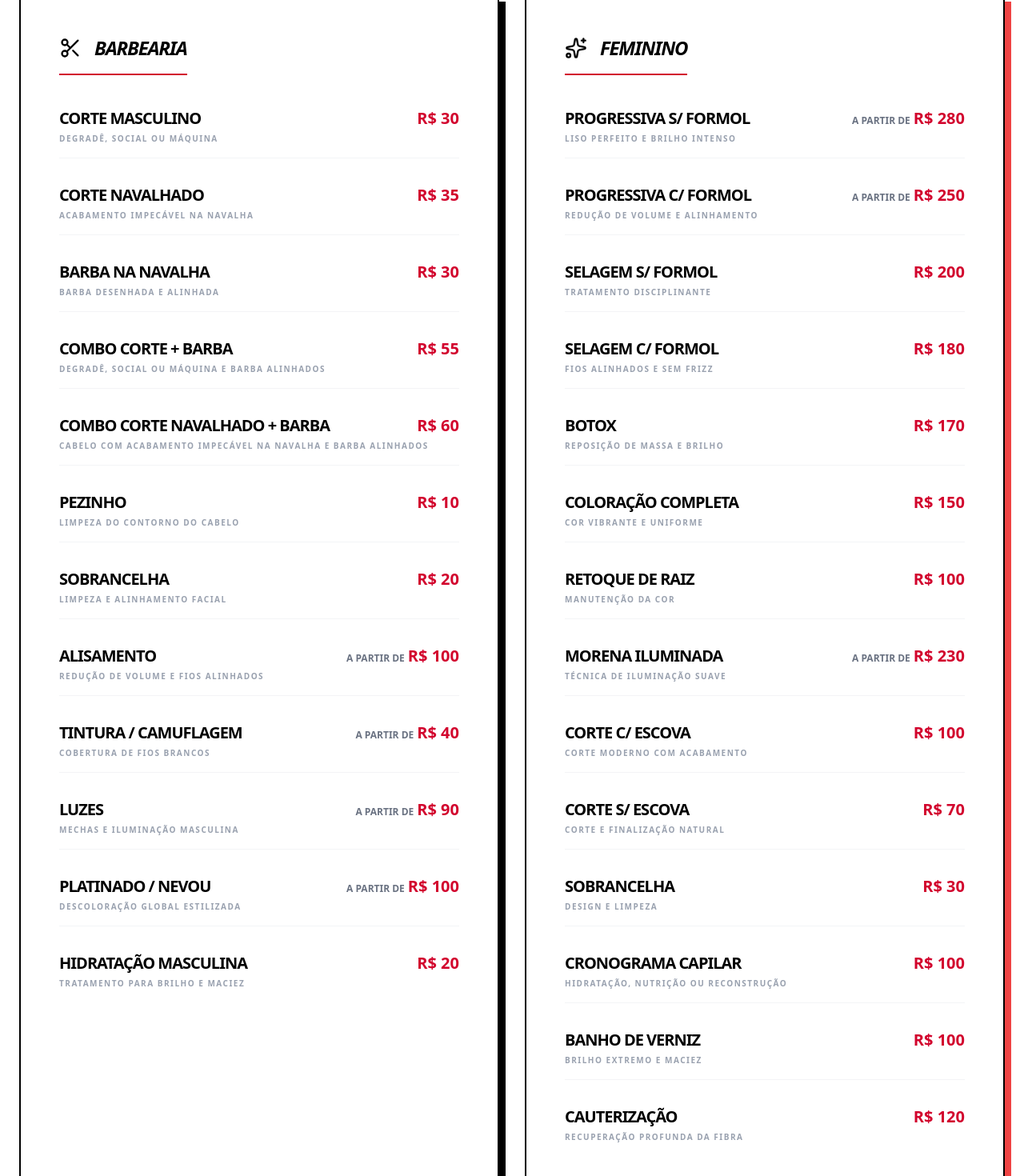
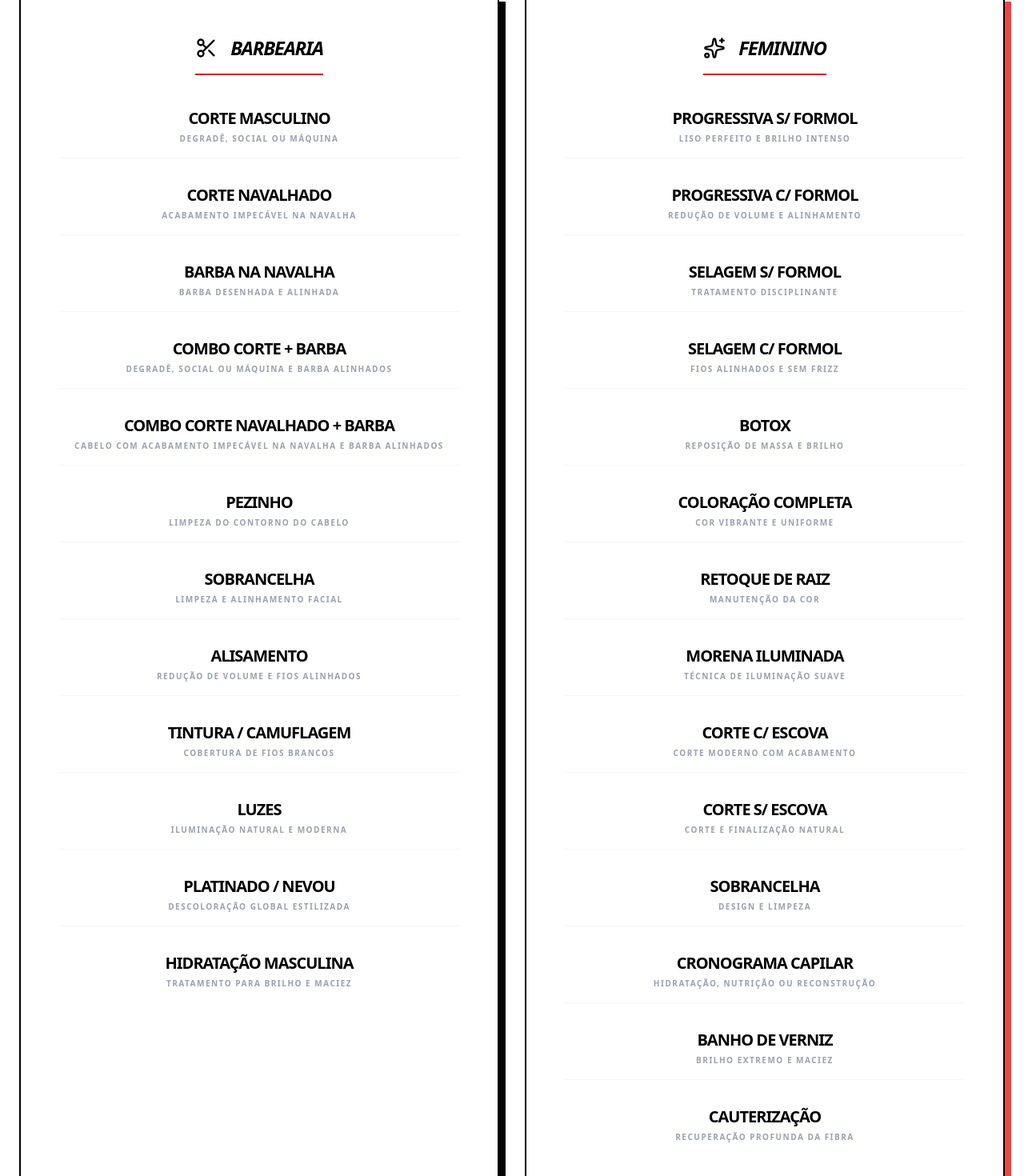
Before and after one commit to paulordo/salaovivianepaulo, a React (Vite) app: page / in a window 1280 px wide. Shown: the part 2020-3490 px from the top of the page at 80% size. Built offline with nearby package versions, Linux system fonts and the light colour scheme.

Commit message:
retirando valores da tabela de servços

```diff
--- a/src/App.tsx
+++ b/src/App.tsx
@@ -50,7 +50,7 @@ const App: React.FC = () => {
 
             <Reveal delay={0.4}>
               <p className="text-gray-800 leading-relaxed text-lg md:text-2xl font-medium max-w-2xl mx-auto">
-                Mais do que um corte ou uma cor, queremos que você se sinta em
+                Mais do que um corte, uma cor ou um procedimento, queremos que você se sinta em
                 casa. Venha nos visitar em Rolândia!
               </p>
             </Reveal>
--- a/src/components/services.tsx
+++ b/src/components/services.tsx
@@ -13,7 +13,7 @@ const Services: React.FC = () => {
               Tabela de Serviços
             </span>
             <h2 className="text-5xl md:text-7xl font-sans font-black uppercase leading-none italic">
-              Preço Justo, <br />
+              Diversidade e <br />
               <span className="text-brand-red not-italic">Trabalho Sério.</span>
             </h2>
           </Reveal>
@@ -23,9 +23,9 @@ const Services: React.FC = () => {
           {/* LADO MASCULINO */}
           <div className="bg-white border-2 border-black p-8 md:p-12 shadow-[8px_8px_0_0_#000000]">
             <Reveal delay={0.2}>
-              <div className="flex items-center gap-4 mb-10 border-b-2 border-brand-red pb-4 w-fit">
+              <div className="flex items-center gap-4 mb-10 border-b-2 border-brand-red pb-4 w-fit mx-auto">
                 <Scissors className="text-black" size={28} />
-                <h3 className="text-2xl font-black uppercase italic tracking-tighter">
+                <h3 className="group text-2xl font-black uppercase italic tracking-tighter">
                   Barbearia
                 </h3>
               </div>
@@ -34,62 +34,44 @@ const Services: React.FC = () => {
             <div className="space-y-8">
               <PriceItem
                 title="Corte Masculino"
-                price="R$ 30"
                 desc="Degradê, social ou máquina"
               />
               <PriceItem
                 title="Corte Navalhado"
-                price="R$ 35"
                 desc="Acabamento impecável na navalha"
               />
               <PriceItem
                 title="Barba na Navalha"
-                price="R$ 30"
                 desc="Barba desenhada e alinhada"
               />
               <PriceItem
                 title="Combo Corte + Barba"
-                price="R$ 55"
                 desc="Degradê, social ou máquina e barba alinhados"
               />
               <PriceItem
                 title="Combo Corte Navalhado + Barba"
-                price="R$ 60"
                 desc="Cabelo com acabamento impecável na navalha e barba alinhados"
               />
-              <PriceItem
-                title="Pezinho"
-                price="R$ 10"
-                desc="Limpeza do contorno do cabelo"
-              />
+              <PriceItem title="Pezinho" desc="Limpeza do contorno do cabelo" />
               <PriceItem
                 title="Sobrancelha"
-                price="R$ 20"
                 desc="Limpeza e alinhamento facial"
               />
               <PriceItem
                 title="Alisamento"
-                price="A partir de R$ 100"
                 desc="Redução de volume e fios alinhados"
               />
               <PriceItem
                 title="Tintura / Camuflagem"
-                price="A partir de R$ 40"
                 desc="Cobertura de fios brancos"
               />
-              <PriceItem
-                title="Luzes"
-                price="A partir de R$ 90"
-                desc="Mechas e iluminação masculina"
-              />
+              <PriceItem title="Luzes" desc="Iluminação natural e moderna" />
               <PriceItem
                 title="Platinado / Nevou"
-                price="A partir de R$ 100"
                 desc="Descoloração global estilizada"
               />
               <PriceItem
                 title="Hidratação Masculina"
-                price="R$ 20"
                 desc="Tratamento para brilho e maciez"
               />
             </div>
@@ -98,7 +80,7 @@ const Services: React.FC = () => {
           {/* LADO FEMININO */}
           <div className="bg-white border-2 border-black p-8 md:p-12 shadow-[8px_8px_0_0_#ef4444]">
             <Reveal delay={0.2}>
-              <div className="flex items-center gap-4 mb-10 border-b-2 border-brand-red pb-4 w-fit">
+              <div className="flex items-center gap-4 mb-10 border-b-2 border-brand-red pb-4 w-fit mx-auto">
                 <Sparkles className="text-black" size={28} />
                 <h3 className="text-2xl font-black uppercase italic tracking-tighter">
                   Feminino
@@ -109,72 +91,49 @@ const Services: React.FC = () => {
             <div className="space-y-8">
               <PriceItem
                 title="Progressiva S/ Formol"
-                price="A partir de R$ 280"
                 desc="Liso perfeito e brilho intenso"
               />
               <PriceItem
                 title="Progressiva C/ Formol"
-                price="A partir de R$ 250"
                 desc="Redução de volume e alinhamento"
               />
               <PriceItem
                 title="Selagem S/ Formol"
-                price="R$ 200"
                 desc="Tratamento disciplinante"
               />
               <PriceItem
                 title="Selagem C/ Formol"
-                price="R$ 180"
                 desc="Fios alinhados e sem frizz"
               />
-              <PriceItem
-                title="Botox"
-                price="R$ 170"
-                desc="Reposição de massa e brilho"
-              />
+              <PriceItem title="Botox" desc="Reposição de massa e brilho" />
               <PriceItem
                 title="Coloração Completa"
-                price="R$ 150"
                 desc="Cor vibrante e uniforme"
               />
-              <PriceItem
-                title="Retoque de Raiz"
-                price="R$ 100"
-                desc="Manutenção da cor"
-              />
+              <PriceItem title="Retoque de Raiz" desc="Manutenção da cor" />
               <PriceItem
                 title="Morena Iluminada"
-                price="A partir de R$ 230"
                 desc="Técnica de iluminação suave"
               />
               <PriceItem
                 title="Corte C/ Escova"
-                price="R$ 100"
                 desc="Corte moderno com acabamento"
               />
               <PriceItem
                 title="Corte S/ Escova"
-                price="R$ 70"
                 desc="Corte e finalização natural"
               />
-              <PriceItem
-                title="Sobrancelha"
-                price="R$ 30"
-                desc="Design e limpeza"
-              />
+              <PriceItem title="Sobrancelha" desc="Design e limpeza" />
               <PriceItem
                 title="Cronograma Capilar"
-                price="R$ 100"
                 desc="Hidratação, Nutrição ou Reconstrução"
               />
               <PriceItem
                 title="Banho de Verniz"
-                price="R$ 100"
                 desc="Brilho extremo e maciez"
               />
               <PriceItem
                 title="Cauterização"
-                price="R$ 120"
                 desc="Recuperação profunda da fibra"
               />
             </div>
@@ -198,27 +157,15 @@ const Services: React.FC = () => {
   );
 };
 
-const PriceItem: React.FC<{ title: string; price: string; desc: string }> = ({
+const PriceItem: React.FC<{ title: string; desc: string }> = ({
   title,
-  price,
   desc,
 }) => {
-  const hasPrefix = price.toLowerCase().includes("a partir de");
-  const cleanPrice = price.replace(/a partir de/i, "").trim();
-
   return (
-    <div className="group border-b border-gray-100 pb-4 last:border-0">
-      <div className="flex justify-between items-baseline gap-4">
+    <div className="group flex flex-col items-center border-b border-gray-100 pb-4 last:border-0 text-center">
+      <div className="flex justify-center items-baseline gap-4">
         <span className="text-lg md:text-xl font-black uppercase tracking-tighter text-black group-hover:text-brand-red transition-colors">
           {title}
-        </span>
-        <span className="text-lg md:text-xl font-black text-brand-red whitespace-nowrap">
-          {hasPrefix && (
-            <span className="text-[10px] md:text-xs font-bold uppercase tracking-normal mr-1 text-gray-500">
-              A partir de
-            </span>
-          )}
-          {cleanPrice}
         </span>
       </div>
       <p className="text-[10px] uppercase font-bold tracking-[0.15em] text-gray-400 mt-1">
```
Also changed, not shown: src/assets/images/alisamento1.webp (added).
